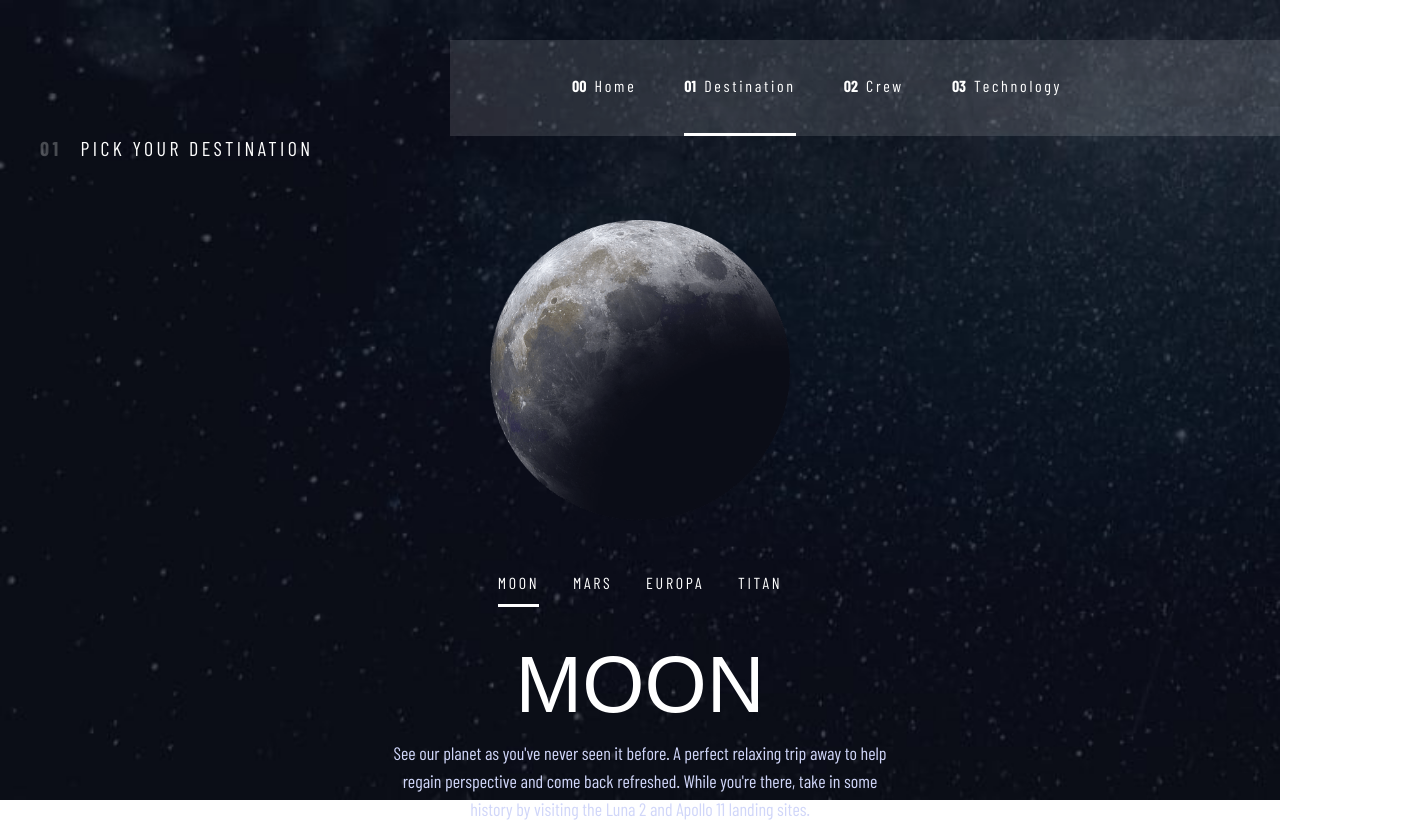
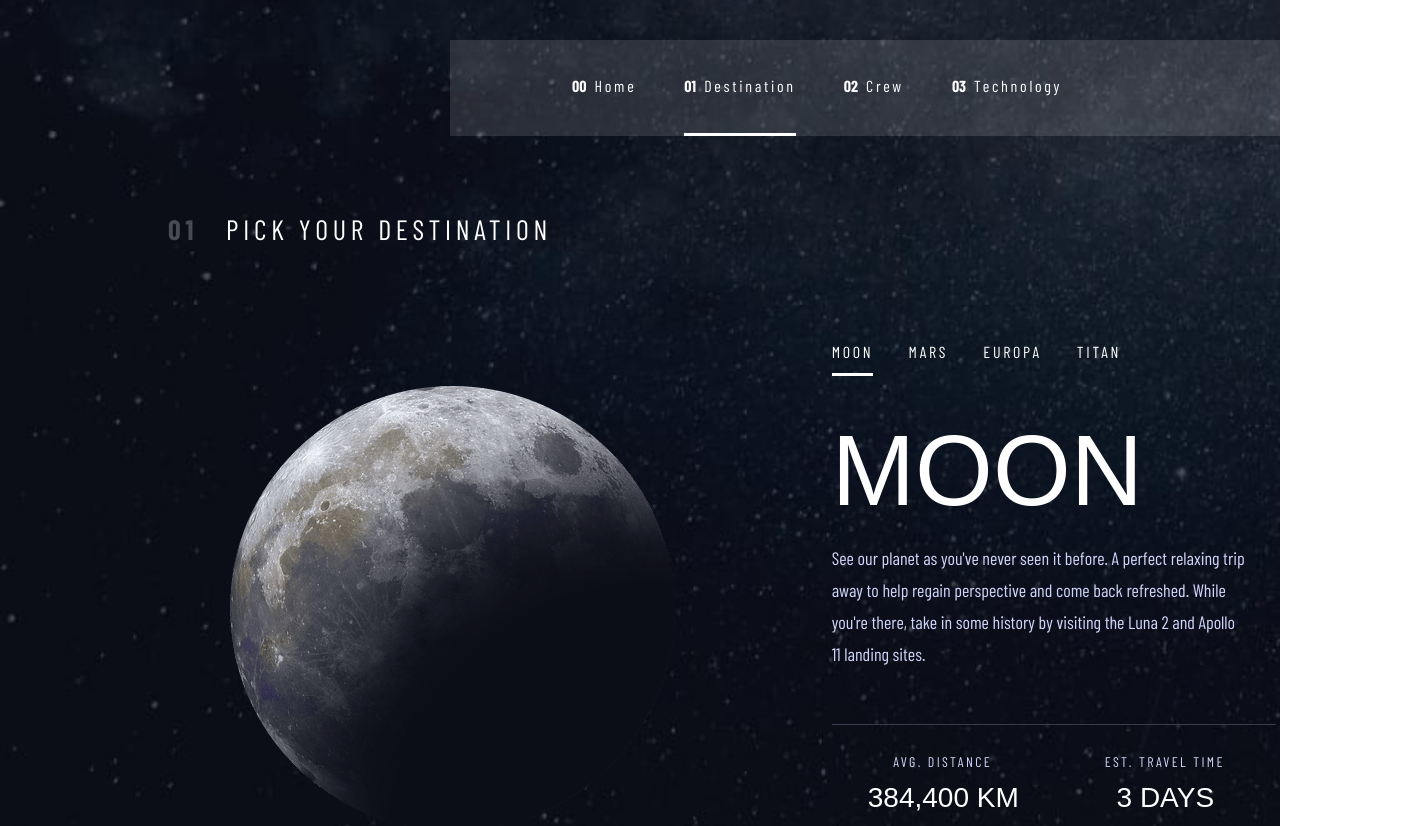
Before and after one commit to NeptuneRjo/space-tourism, a React (Create React App) app: page /destination in a window 1280 px wide. Shown: the top 826 px of the page, 1405 px wide, since content can reach past the window. Built offline with nearby package versions, Linux system fonts and the light colour scheme; a web font is replaced by a local one.

Commit message:
styled for desktop

```diff
--- a/src/Components/Destination/destination.css
+++ b/src/Components/Destination/destination.css
@@ -1,5 +1,5 @@
 .destination-main{
-    height: 100%;
+    min-height: 100vh;
     width: 100%;
     background: url('/src/Assets/destination/background-destination-mobile.jpg') no-repeat center center fixed;
     -webkit-background-size: cover;
@@ -29,9 +29,7 @@
 }
 
 .destination-header p {
-    /* font-size: 28px; */
     font-weight: bold;
-    /* line-height: 34px; */
     opacity: .25;
 }
 
@@ -135,7 +133,6 @@
 }
 
 .destination-distance p, .destination-time p {
-    /* font-family: var(--font-main); */
     font-weight: normal;
     font-size: 28px;
     line-height: 32px;
@@ -150,7 +147,6 @@
     -moz-background-size: cover;
     -o-background-size: cover;
     background-size: cover;
-    height: 100vh;
     }
 }
 
@@ -176,10 +172,6 @@
         height: 300px;
         width: 300px;
     }
-
-    /* .destination-container {
-        height: 100%;
-    } */
 
     .destination-nav {
         gap: 2.1rem;
@@ -227,3 +219,99 @@
         width: 223px;
     }
 }
+
+@media screen and (min-width: 1080px) {
+    .destination-header {
+        font-size: 28px;
+        line-height: 34px;
+        letter-spacing: 4.725px;
+        gap: 1.75rem;
+
+        margin: 13.25rem 0 6rem 10.5rem;
+    }
+
+    .destination-container {
+        flex-direction: row;
+        justify-content: space-between;
+        gap: 9.8rem;
+    }
+
+    .destination-image {
+        margin: 0;
+        margin-left: 14.375rem;
+    }
+
+    .destination-image img {
+        height: 445px;
+        width: 445px;
+    }
+
+    .destination-content {
+        align-items: flex-start;
+        margin-right: 10.2rem;
+    }
+
+    .destination-nav {
+        font-size: 16px;
+        line-height: 19px;
+        letter-spacing: 2.7px;
+        height: 34px;
+        gap: 2.2rem;
+        text-align: left;
+        margin-bottom: 2.3rem;
+    }
+
+    .destination-title {
+        font-size: 100px;
+        line-height: 115px;
+        text-align: left;
+        margin-bottom: 14px;
+    }
+
+    .destination-text {
+        margin: 0;
+        margin-bottom: 3.375rem;
+        justify-content: flex-start;
+        height: fit-content;
+    }
+
+    .destination-text p {
+        font-size: 18px;
+        line-height: 32px;
+        width: 52ch;
+        text-align: left;
+        margin: 0;
+        height: 128px;
+    }
+
+    .destination-stats {
+        width: 444px;
+        align-items: center;
+        align-items: center;
+        justify-content: center;
+        gap: 0;
+        padding: 0;
+        padding-top: 1.75rem;
+    }
+
+    .destination-time, .destination-distance {
+        width: 50%;
+        align-items: center;
+        justify-content: center;
+        padding: 0;
+    }
+
+
+    .destination-distance div, .destination-time div {
+        font-size: 14px;
+        line-height: 17px;
+        letter-spacing: 2.3625px;
+        margin-bottom: 12px;
+    }
+
+    .destination-distance p, .destination-time p {
+        font-size: 28px;
+        line-height: 32px;
+        text-align: center;
+    }
+}
```
